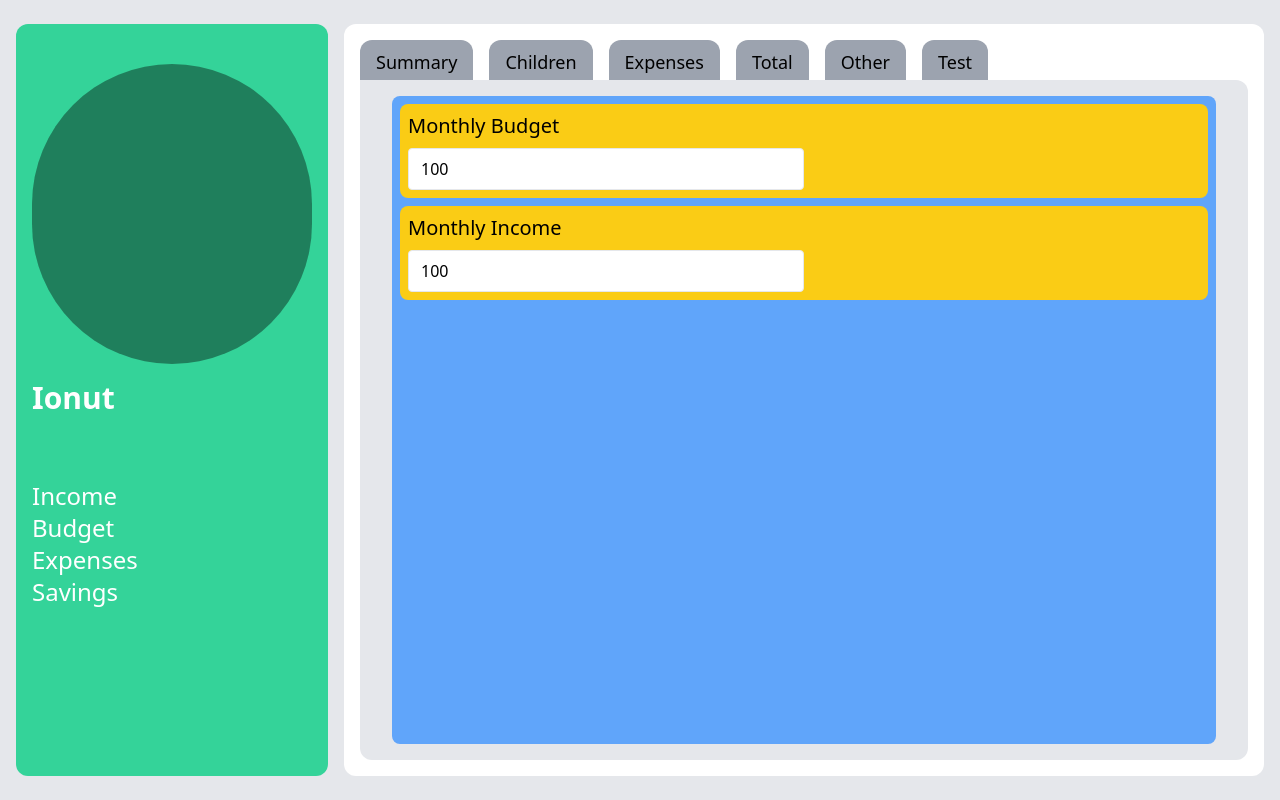
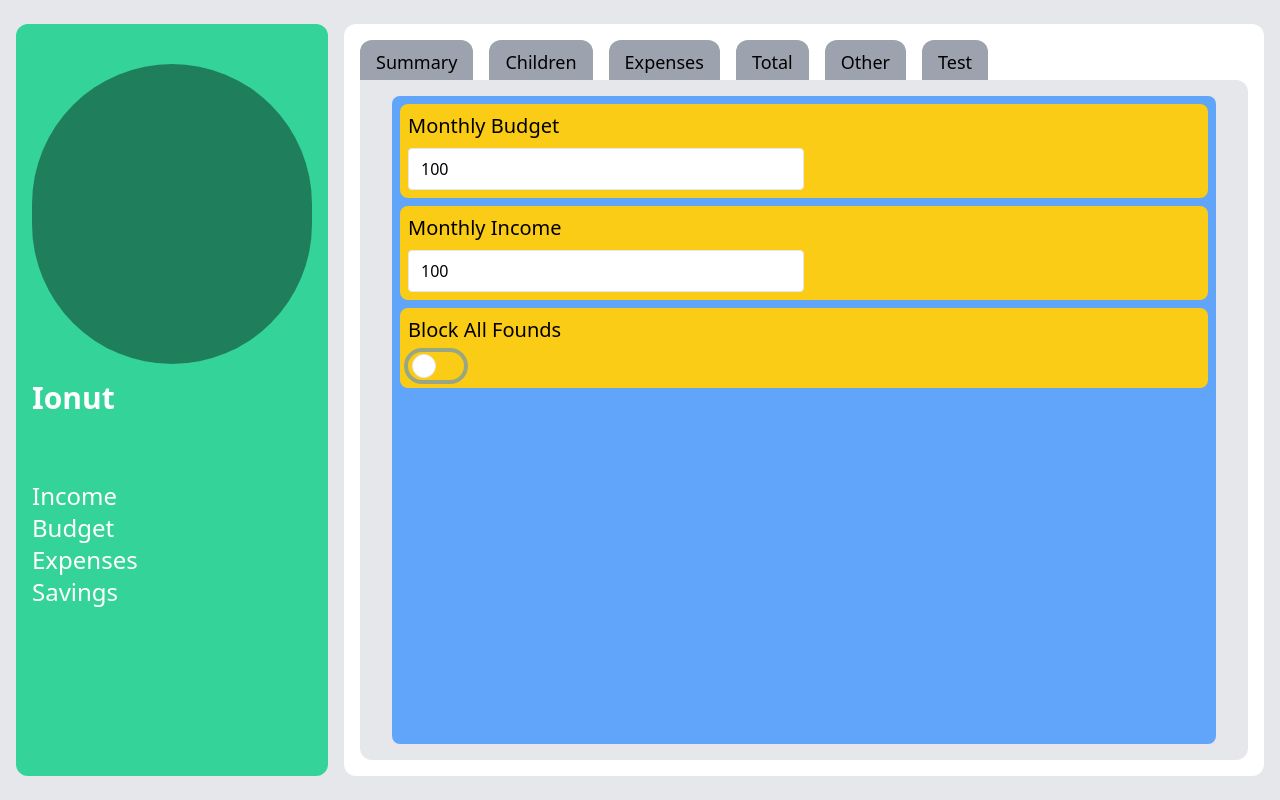
Before and after one commit to Pammota/uid-project, a Next.js app: page /children-founds in a window 1280 px wide. Built offline with nearby package versions, Linux system fonts and the light colour scheme.

Commit message:
added toggle button implementation

```diff
--- a/src/app/children-founds/page.tsx
+++ b/src/app/children-founds/page.tsx
@@ -31,11 +31,50 @@ export const Found = ({name, amount} : FoundProps) => {
 
 }
 
+
+type ToggleButtonProps = {
+    label: string,
+    status: boolean;
+}
+
+export const ToggleButton = ({label, status}: ToggleButtonProps) => {
+
+    const [currentStatus, setStatus] = useState<boolean | undefined>(status);
+
+    const handleStateChange = () => {
+        setStatus((prevStatus) => !prevStatus);
+    };
+
+    return (
+        <div className="w-full bg-yellow-400 rounded-lg p-2 flex flex-col gap-2 overflow-y-auto items-start">
+
+            <label className="text-black text-xl">
+                {label}
+            </label>
+
+            <label className="relative inline-flex items-center cursor-pointer">
+                <input
+                    type="checkbox"
+                    value=""
+                    className="sr-only peer"
+                    checked={currentStatus}
+                    onChange={handleStateChange}
+                />
+                <div
+                    className="w-14 h-7 ring-4 dark:ring-green-900 rounded-full dark:bg-green-700 peer-checked:after:translate-x-full peer-checked:ring-red-900 rtl:peer-checked:after:-translate-x-full peer-checked:after:border-white after:content-[''] after:absolute after:top-0.5 after:start-[4px] after:bg-white after:border after:rounded-full after:h-6 after:w-6 after:transition-all dark:border-green-600 peer-checked:bg-red-600"/>
+            </label>
+
+        </div>
+    )
+
+}
+
 export default function Page() {
     return (
         <div className="w-full bg-blue-400 rounded-lg p-2 flex flex-col gap-2 overflow-y-auto items-center">
             <Found name="Monthly Budget" amount={100}/>
             <Found name="Monthly Income" amount={100}/>
+            <ToggleButton label="Block All Founds" status={false}/>
         </div>
     )
 }
```
